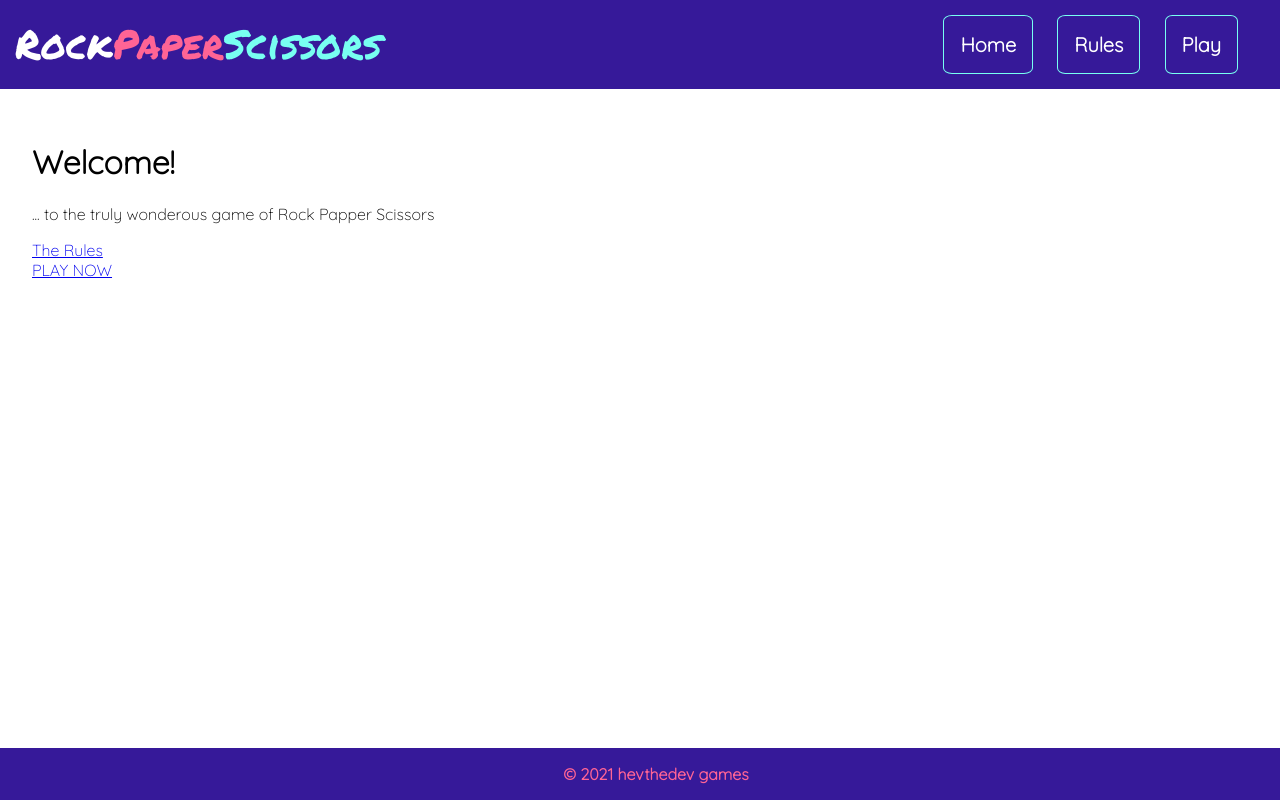
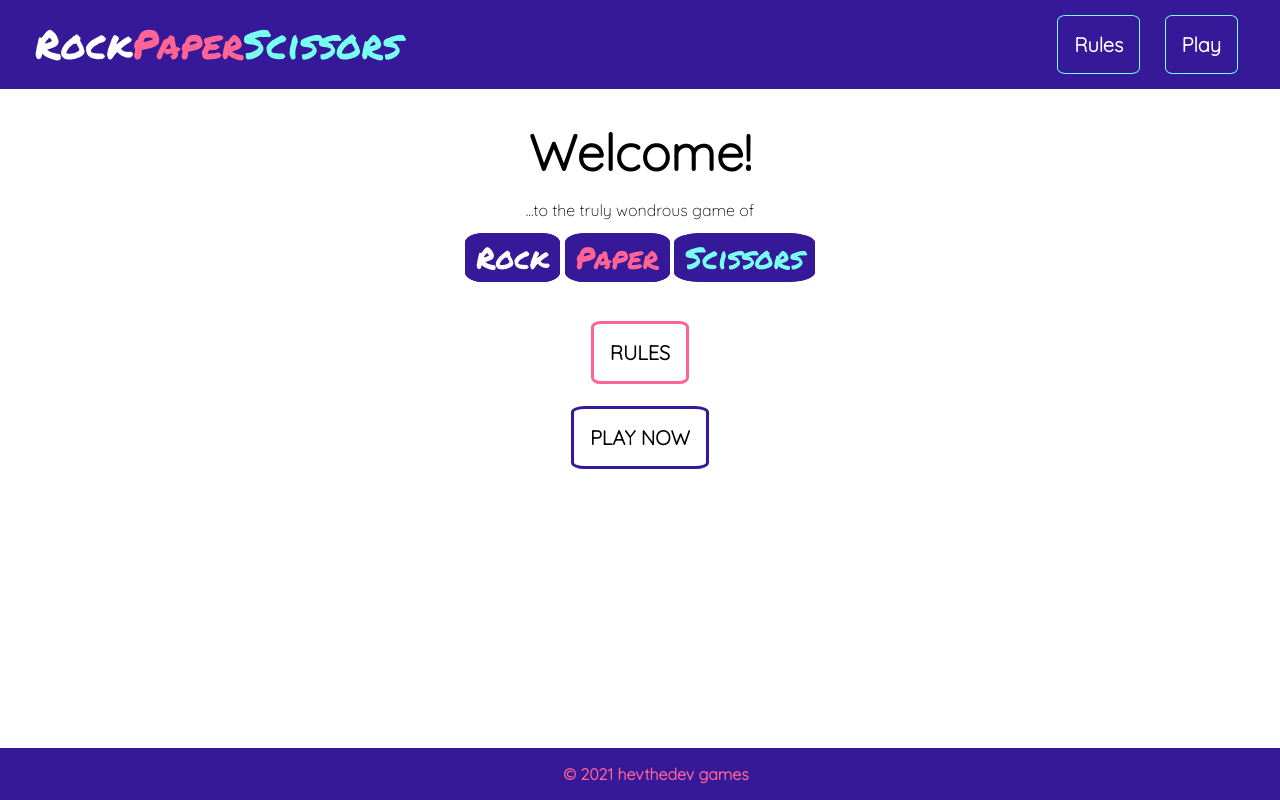
Before and after one commit to heathercking/RockPaperScissors, a Flask app: page / in a window 1280 px wide. Run offline with Flask 2, Linux system fonts and the light colour scheme.

Commit message:
css styling applied
to welcome/home page and to rules page

```diff
--- a/static/main.css
+++ b/static/main.css
@@ -15,7 +15,14 @@ html {
 body {
     margin: 0;
     padding: 0;
-    width: 100%
+    width: 100%;
+    text-align: center;
+}
+
+h1 {
+    font-size: 50px;
+    font-weight: bolder;
+    margin: 0px 0 10px 0;
 }
 
 header {
@@ -27,19 +34,24 @@ header {
     width: 100%
 }
 
-#rock {
+header a {
+    text-decoration: none;
+}
+
+header #rock {
     color: white;
     font-family: "Permanent Marker";
     font-size: 40px;
+    margin: 0 0 0 20px;
 }
 
-#paper {
+header #paper {
     color: #FF6495;
     font-family: "Permanent Marker";
     font-size: 40px;
 }
 
-#scissors {
+header #scissors {
     color: #78FFF1;
     font-family: "Permanent Marker";
     font-size: 40px;
@@ -61,13 +73,99 @@ header {
     font-weight: bolder;
     border: 0.5px solid #78FFF1;
     border-radius: 10%;
-
 }
-
 
 #main-content {
     padding: 32px;
     grid-area: main;
+}
+
+#grid-container {
+    display: grid;
+    grid-template-areas:
+      'logo menu'
+      'main main'
+      'footer footer';
+    grid-template-columns: 3fr 7fr;
+}
+
+#rules-list {
+    list-style: none;
+    margin: 30px 0px 20px 0px;
+}
+
+.rock {
+    color: white;
+    font-family: "Permanent Marker";
+    font-size: 30px;
+    background-color: #361999;
+    border: 1px solid #361999;
+    border-radius: 20%;
+    padding: 2px 10px;
+}
+
+.paper {
+    color: #FF6495;
+    font-family: "Permanent Marker";
+    font-size: 30px;
+    background-color: #361999;
+    border: 1px solid #361999;
+    border-radius: 20%;
+    padding: 2px 10px;
+}
+
+.scissors {
+    color: #78FFF1;
+    font-family: "Permanent Marker";
+    font-size: 30px;
+    background-color: #361999;
+    border: 1px solid #361999;
+    border-radius: 20%;
+    padding: 2px 10px;
+}
+
+.beats {
+    color:black;
+    font-family: "Permanent Marker";
+    font-size: 30px;
+    background-color: white;
+    border: 1px solid white;
+    border-radius: 20%;
+    padding: 2px 10px;
+    margin: 0 15px;
+}
+
+.play {
+    color: black;
+    text-decoration: none;
+    padding: 16px;
+    margin: 10px;
+    font-size: 20;
+    font-weight: bolder;
+    border: 3px solid #361999;
+    border-radius: 10%;
+}
+
+.play-button {
+    color: black;
+    text-decoration: none;
+    padding: 16px;
+    margin: 30px;
+    font-size: 20;
+    font-weight: bolder;
+    border: 3px solid #361999;
+    border-radius: 10%;
+}
+
+.rules-button {
+    color: black;
+    text-decoration: none;
+    padding: 16px;
+    margin: 30px;
+    font-size: 20;
+    font-weight: bolder;
+    border: 3px solid #FF6495;
+    border-radius: 10%;
 }
 
 footer {
@@ -81,21 +179,3 @@ footer {
     bottom: 0;
     width: 100%;
 }
-
-#grid-container {
-    display: grid;
-    grid-template-areas:
-      'logo menu'
-      'main main'
-      'footer footer';
-    grid-template-columns: 3fr 7fr;
-  }
-
-#rules {
-    float: left;
-    padding-right: 100px;
-}
-
-  /* #rules-img {
-      float: right;
-  } */
--- a/templates/base.html
+++ b/templates/base.html
@@ -11,13 +11,13 @@
         <div id="grid-container">
 
             <header>
-                <span id="rock">Rock</span><span id="paper">Paper</span><span id="scissors">Scissors</span>
+                <a href="/"><span id="rock">Rock</span><span id="paper">Paper</span><span id="scissors">Scissors</span></a>
                 <!-- <img src="./Logo.png" alt="logo">    this just won't show!!-->
             </header>
 
             <div id="menu">
                 <nav>
-                    <a href="/">Home</a></li>
+                    <!-- <a href="/">Home</a></li> -->
                     <a href="/rules">Rules</a></li>
                     <a href="/play">Play</a></li>
                 </nav>
--- a/templates/index.html
+++ b/templates/index.html
@@ -4,13 +4,25 @@
 
 
 <h1>Welcome!</h1>
-    <p>
-        ... to the truly wonderous game of Rock Papper Scissors
-    </p>
 
-<a href="/rules">The Rules</a> <br>
+    <section>
+        <p>
+            ...to the truly wondrous game of
+        </p>
 
-<a href="/play">PLAY NOW</a>
+        <span class="rock">Rock</span>
+        <span class="paper">Paper</span>
+        <span class="scissors">Scissors</span>
+        <br>
+        <br>
+        <br>
+
+    </section>
+    <br>
+
+    <a class="rules-button" href="/rules">RULES</a> <br> <br> <br> <br>
+
+    <a class="play-button" href="/play">PLAY NOW</a>
 
 
 {% endblock %}
```
Also changed, not shown: templates/rules.html (+12 -8 lines).
